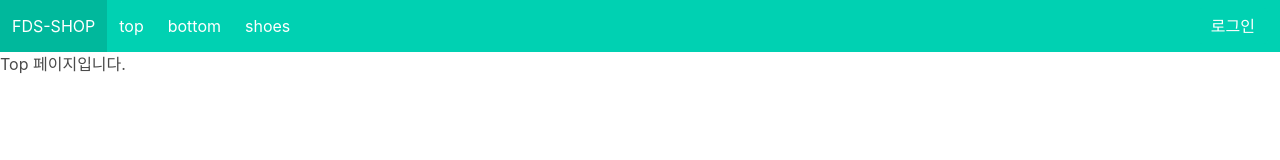
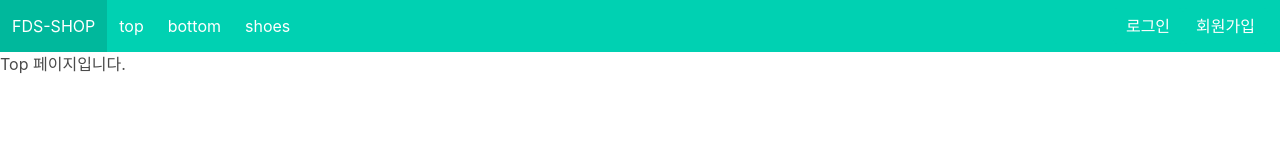
Before and after one commit to fds-onlineShop/fds-final_project, a React (Create React App) app: page /top in a window 1280 px wide. Shown: the top 160 px of the page. Built offline with nearby package versions, Linux system fonts and the light colour scheme; no server answers.

Commit message:
회원가입 nav 추가

```diff
--- a/src/components/NavBar.js
+++ b/src/components/NavBar.js
@@ -39,11 +39,14 @@ export default function NavBar({
                   </p>
                 </React.Fragment>
               ) : (
-                <p className="control">
+                <div>
                   <Link to="/login" className="button is-primary">
                     로그인
                   </Link>
-                </p>
+                  <Link to="/signup" className="button is-primary">
+                    회원가입
+                  </Link>
+                </div>
               )}
             </div>
           </div>
```
